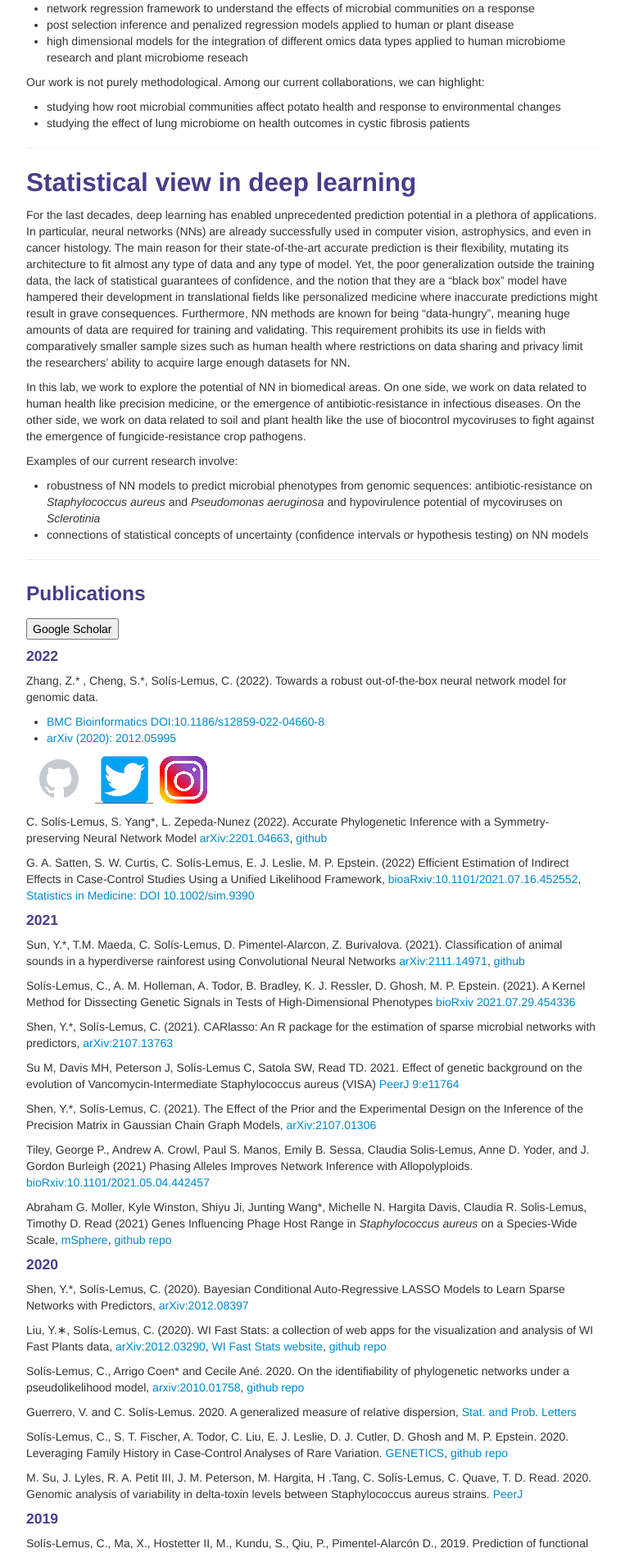
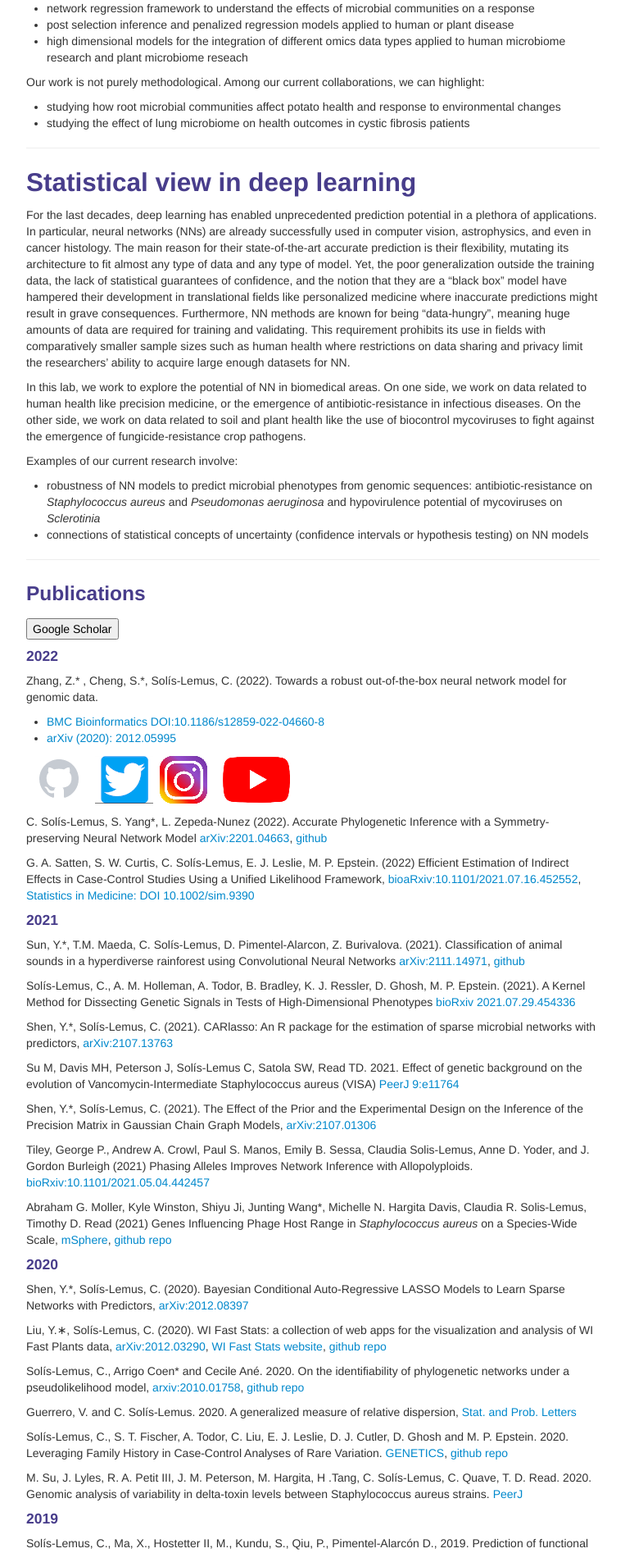
Before and after one commit to solislemuslab/solislemuslab.github.io, a Jekyll site: the page built from pages/research.md, in a window 1280 px wide. Shown: the part 1752-3646 px from the top of the page at 82% size, without its empty margins (258-1021 px from the left). Built offline with Jekyll 4.4.1, drawn with Linux system fonts in a browser that asks for light colours.

Commit message:
added icons

```diff
--- a/pages/research.md
+++ b/pages/research.md
@@ -134,6 +134,8 @@ Zhang, Z.* , Cheng, S.*, Sol&iacute;s-Lemus, C. (2022). Towards a robust out-of-
 [![github (653k)](icons16/github.png)](https://github.com/solislemuslab/dna-nn-theory)
 [![twitter (653k)](icons16/twitter.png)](https://twitter.com/solislemuslab/status/1517252569046867971)
 [![instagram (653k)](icons16/instagram.png)](https://www.instagram.com/p/CcoNzduOME8/?utm_source=ig_web_copy_link)
+[![youtube (653k)](icons16/youtube.png)](https://youtu.be/IXLVDIKxPvk)
+
 
 C. Sol&iacute;s-Lemus, S. Yang*, L. Zepeda-Nunez (2022).
 Accurate Phylogenetic Inference with a Symmetry-preserving Neural Network Model
```
Also changed, not shown: pages/icons16/youtube.png (added).
